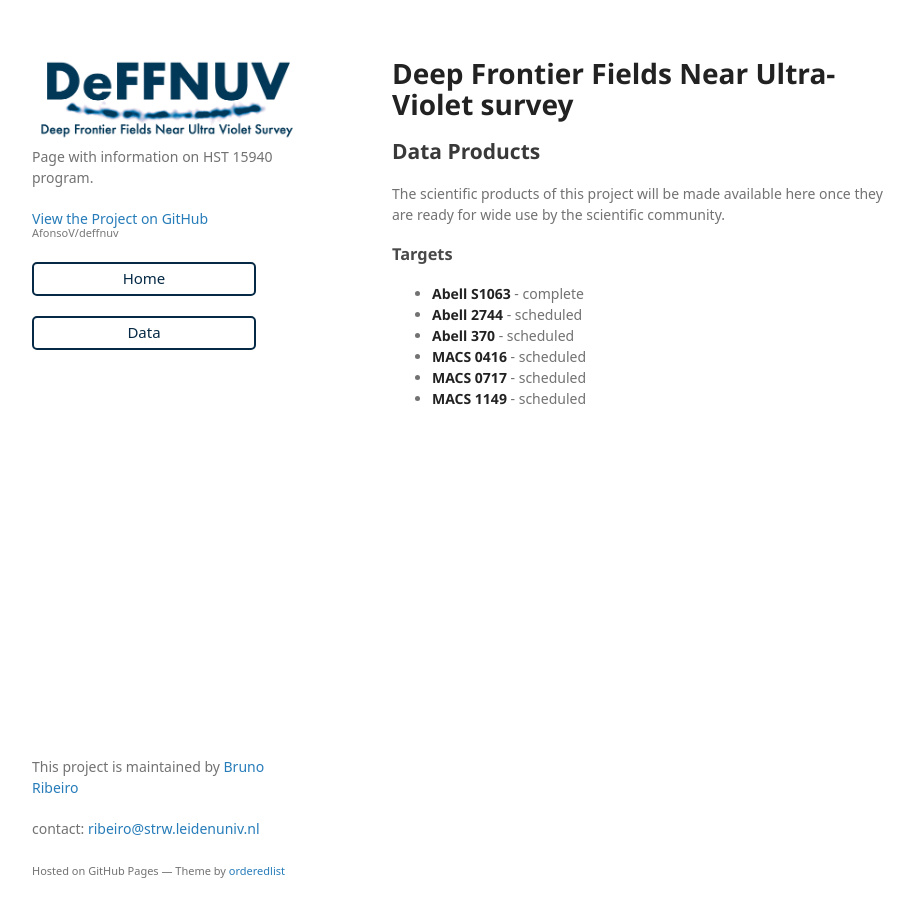
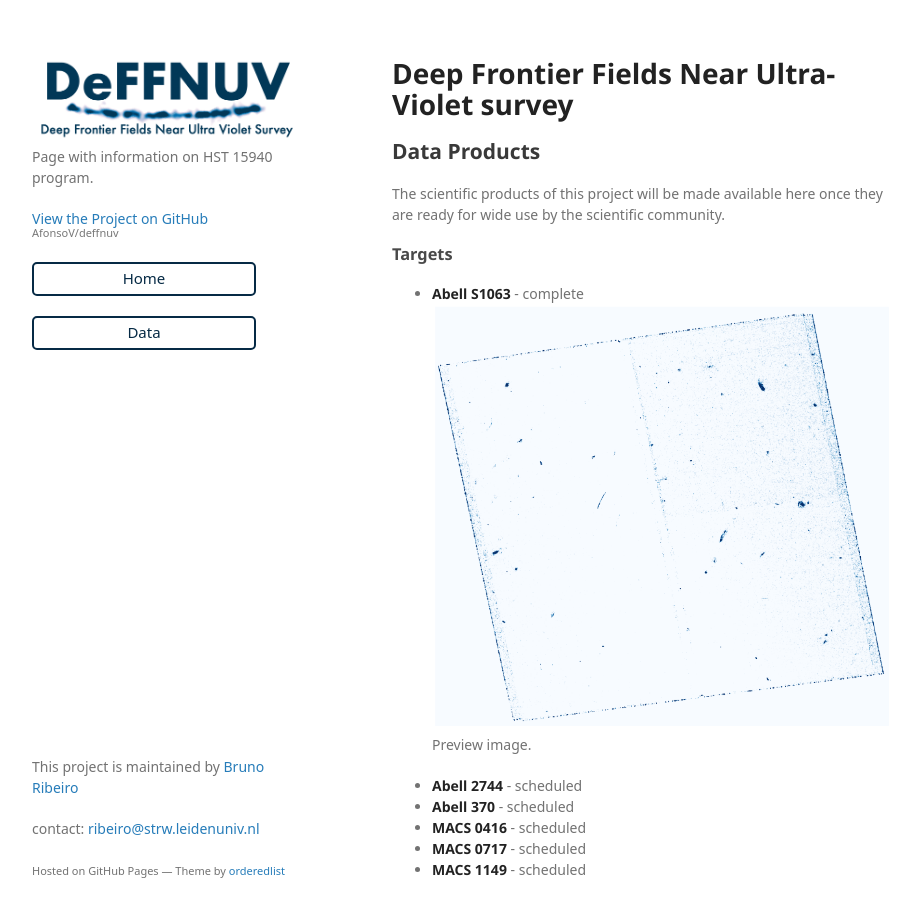
Before and after one commit to AfonsoV/deffnuv, a Jekyll site: the page built from data.md, in a window 1280 px wide and 950 px high. Shown: the top 917 px of the window, without its empty margins (178-1093 px from the left). Built offline with Jekyll 4.4.1, drawn with Linux system fonts in a browser that asks for light colours; some web fonts are replaced; our own code applies the rules of GitHub Pages for plain Markdown files.

Commit message:
Update data page.

```diff
--- a/data.md
+++ b/data.md
@@ -7,6 +7,9 @@ The scientific products of this project will be made available here once they ar
 ### Targets
 
 - **Abell S1063** - complete
+![FIELD IMAGE](assets/images/AS1063.png)
+Preview image.
+
 - **Abell 2744** - scheduled
 - **Abell 370** - scheduled
 - **MACS 0416** - scheduled
```
Also changed, not shown: assets/images/AS1063.png (added).
